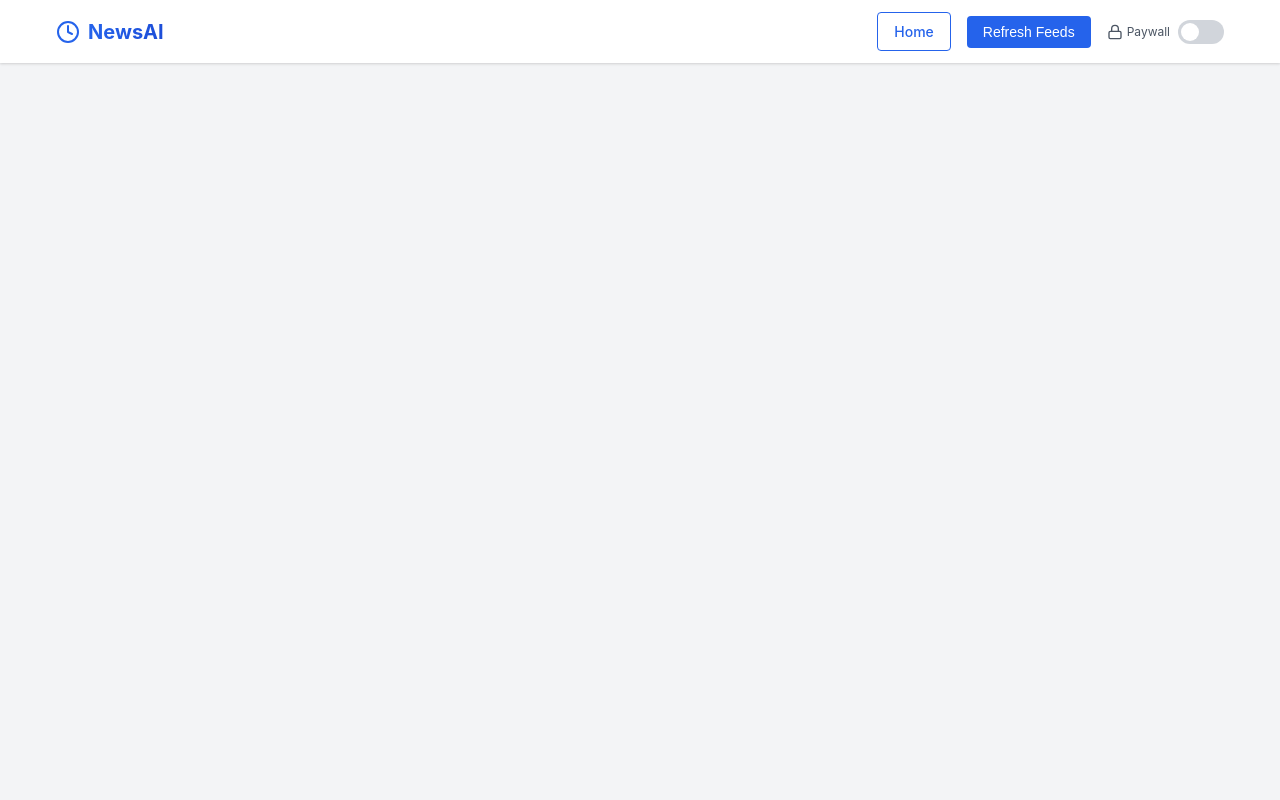
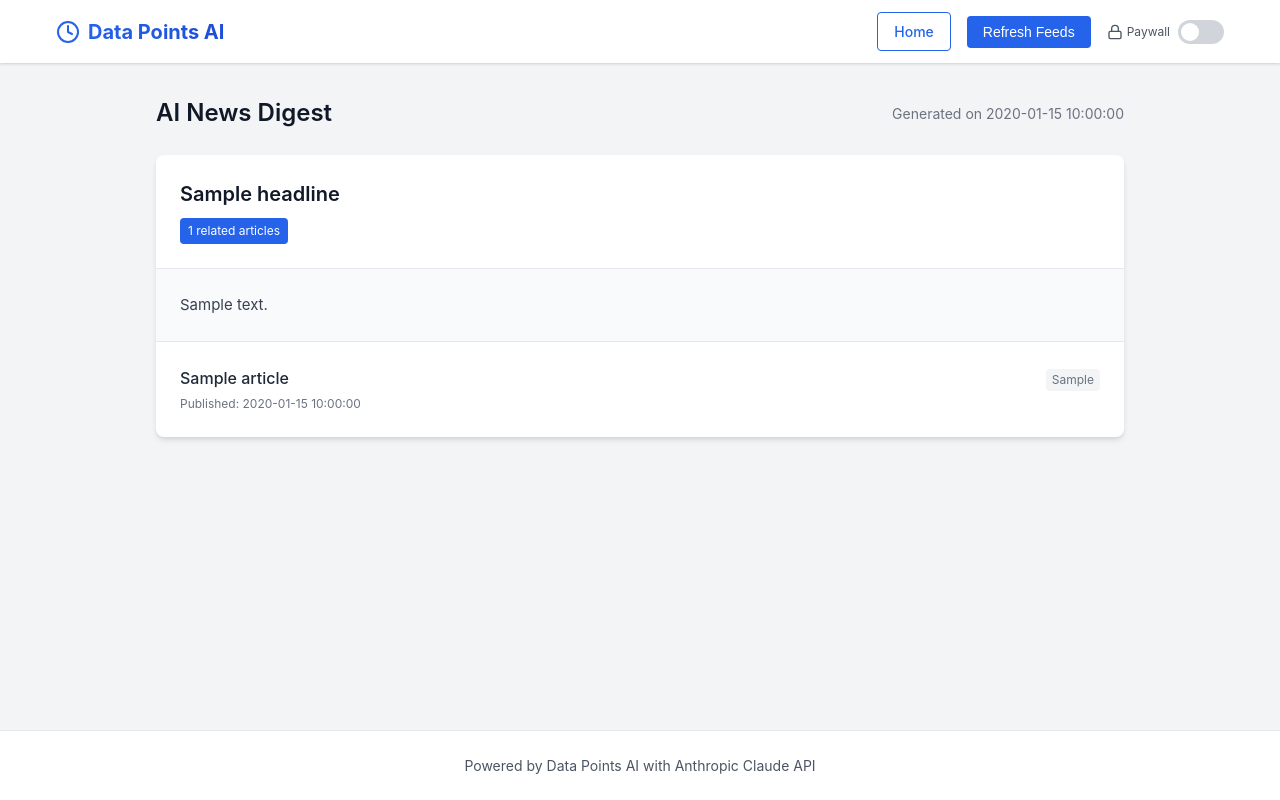
Before and after one commit to tcarmody/rss-reader, a Flask app: template templates/feed-summary.html in a window 1280 px wide. Run offline with Flask 2, Linux system fonts and the light colour scheme; the template is opened without the code that fills it: most values are stand-ins (such as "Sample title", 1, 10 or a date in 2020); parts of the project's set-up code (start-up, migrations or seed data) failed here and were passed over.

Commit message:
Updated Data Points branding on both templates

```diff
--- a/templates/feed-summary.html
+++ b/templates/feed-summary.html
@@ -3,7 +3,7 @@
 <head>
   <meta charset="UTF-8">
   <meta name="viewport" content="width=device-width, initial-scale=1.0">
-  <title>NewsAI - Smart RSS Reader</title>
+  <title>Data Points AI - Smart RSS Reader</title>
   <style>
     :root {
       --primary: #2563eb;
@@ -366,7 +366,7 @@
             <circle cx="12" cy="12" r="10"></circle>
             <path d="M12 6v6l4 2"></path>
           </svg>
-          <span class="logo-text">NewsAI</span>
+          <span class="logo-text">Data Points AI</span>
         </a>
 
         <div class="nav-actions">
@@ -388,9 +388,60 @@
                 <input type="checkbox" {% if paywall_bypass_enabled %}checked{% endif %} onChange="this.form.submit()">
                 <span class="toggle-slider"></span>
               </label>
-
               {% if paywall_bypass_enabled %}
               <div class="warning-tooltip">
                 Warning: Bypassing paywalls may violate some sites' terms of service
               </div>
               {% endif %}
+            </div>
+          </form>
+        </div>
+      </div>
+    </nav>
+
+    <main class="main">
+      <div class="page-header">
+        <h1 class="page-title">AI News Digest</h1>
+        <span class="timestamp">Generated on {{ timestamp }}</span>
+      </div>
+
+      {% for cluster in clusters %}
+      <div class="cluster">
+        <div class="cluster-header">
+          {% if cluster[0].summary.headline %}
+            <h2 class="cluster-title">{{ cluster[0].summary.headline }}</h2>
+          {% else %}
+            <h2 class="cluster-title">{{ cluster[0].title }}</h2>
+          {% endif %}
+          <span class="cluster-info">{{ cluster|length }} related articles</span>
+        </div>
+
+        {% if cluster[0].summary.summary %}
+          <div class="article-summary">
+            {{ cluster[0].summary.summary|replace('\n\n', '<br><br>')|replace('\n', '<br>')|safe }}
+          </div>
+        {% endif %}
+
+        <div class="articles-container">
+          {% for article in cluster %}
+            <div class="article">
+              <h3 class="article-title">
+                <a href="{{ article.link }}" target="_blank">{{ article.title }}</a>
+                <span class="article-source">{{ article.feed_source }}</span>
+              </h3>
+              <div class="article-meta">
+                Published: {{ article.published }}
+              </div>
+            </div>
+          {% endfor %}
+        </div>
+      </div>
+      {% endfor %}
+    </main>
+
+    <footer class="footer">
+      <p>Powered by Data Points AI with Anthropic Claude API</p>
+    </footer>
+  </div>
+</body>
+</html>
```
Also changed, not shown: templates/welcome.html (+4 -4 lines).
